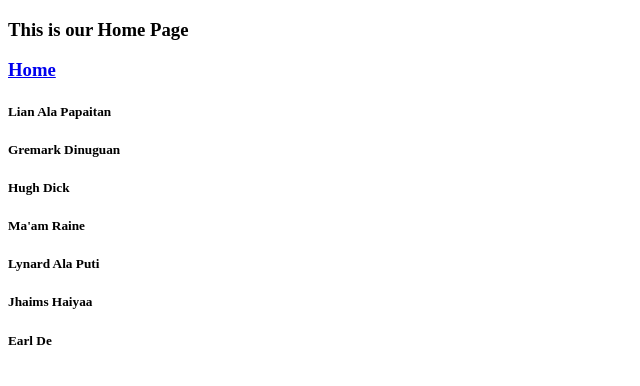
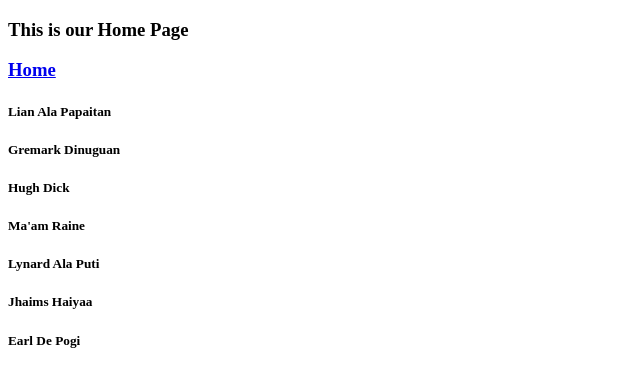
Before and after one commit to ngykn/Kiancoffeeshop.github.io, a plain HTML site: page Menu.html in a window 1280 px wide. Shown: the full height of the page, 0-640 px from the left. Drawn offline with Linux system fonts and the light colour scheme.

Commit message:
Update Menu.html

```diff
--- a/Menu.html
+++ b/Menu.html
@@ -13,7 +13,7 @@
     <h5>Ma'am Raine</h5>
     <h5>Lynard Ala Puti</h5>
     <h5>Jhaims Haiyaa</h5>
-    <h5>Earl De</h5>
+    <h5>Earl De Pogi</h5>
     </header>
 </body>
 </html>
```
